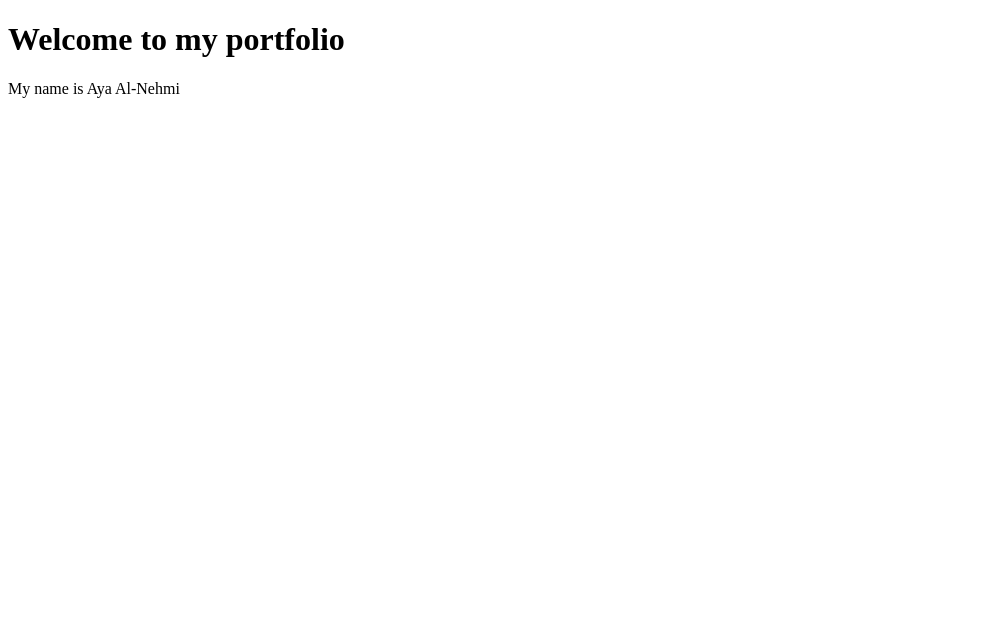
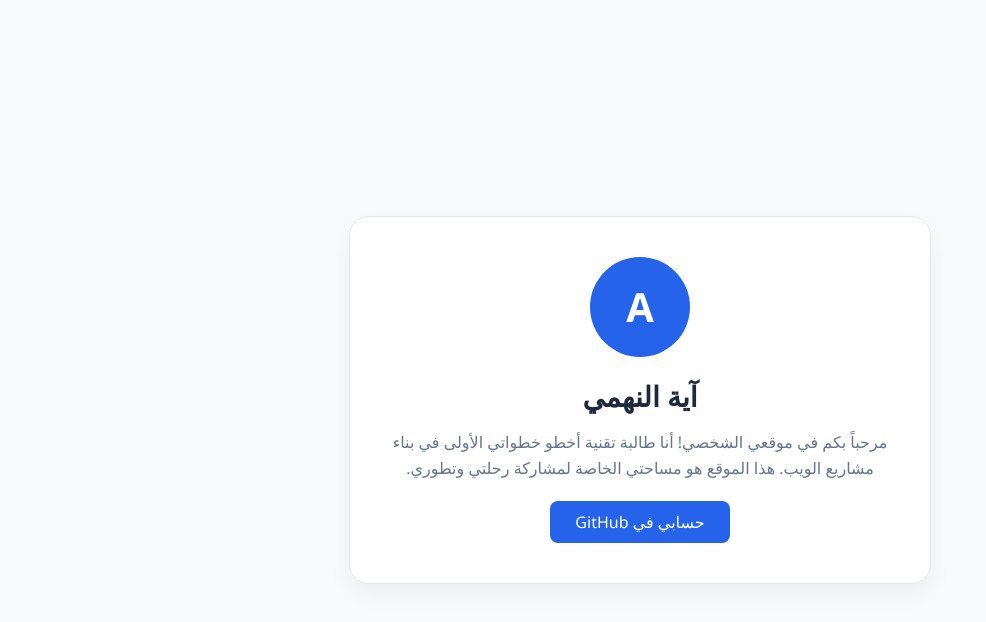
Before and after one commit to Codester-Source/Codester-Source.github.io, a plain HTML site: page index.html in a window 1280 px wide. Shown: the whole page, without its empty margins (0-986 px from the left). Drawn offline with Linux system fonts and the light colour scheme.

Commit message:
Revise index.html for Arabic portfolio layout
Updated the HTML structure and content for Arabic language support and added styling for the portfolio.

```diff
--- a/index.html
+++ b/index.html
@@ -1,12 +1,29 @@
 <!DOCTYPE html>
-<html>
+<html lang="ar" dir="rtl">
 <head>
-<title>Codester Portfolio</title>
+    <meta charset="UTF-8">
+    <meta name="viewport" content="width=device-width, initial-scale=1.0">
+    <title>آية النهمي | بورتفوليو</title>
+    <style>
+        :root { --primary: #2563eb; --dark: #1e293b; --light: #f8fafc; }
+        body { font-family: 'Segoe UI', sans-serif; background: var(--light); margin: 0; display: flex; justify-content: center; align-items: center; min-height: 100vh; }
+        .card { background: white; padding: 40px; border-radius: 20px; box-shadow: 0 10px 25px rgba(0,0,0,0.05); text-align: center; max-width: 500px; border: 1px solid #e2e8f0; }
+        .profile-img { width: 100px; height: 100px; background: var(--primary); border-radius: 50%; margin: 0 auto 20px; display: flex; align-items: center; justify-content: center; color: white; font-size: 40px; font-weight: bold; }
+        h1 { color: var(--dark); margin: 0; font-size: 28px; }
+        p { color: #64748b; line-height: 1.6; margin: 15px 0; }
+        .social-links { display: flex; justify-content: center; gap: 15px; margin-top: 20px; }
+        .btn { text-decoration: none; background: var(--primary); color: white; padding: 10px 25px; border-radius: 8px; font-weight: 500; transition: 0.3s; }
+        .btn:hover { background: #1d4ed8; }
+    </style>
 </head>
 <body>
-
-<h1>Welcome to my portfolio</h1>
-<p>My name is Aya Al-Nehmi</p>
-
+    <div class="card">
+        <div class="profile-img">A</div>
+        <h1>آية النهمي</h1>
+        <p>مرحباً بكم في موقعي الشخصي! أنا طالبة تقنية أخطو خطواتي الأولى في بناء مشاريع الويب. هذا الموقع هو مساحتي الخاصة لمشاركة رحلتي وتطوري.</p>
+        <div class="social-links">
+            <a href="https://github.com/Codester-Source" class="btn">حسابي في GitHub</a>
+        </div>
+    </div>
 </body>
 </html>
```
